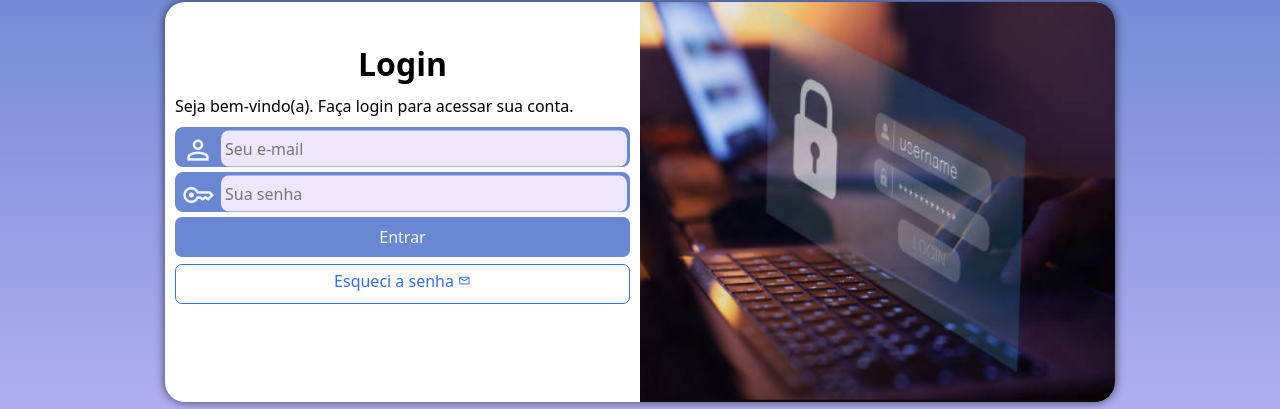
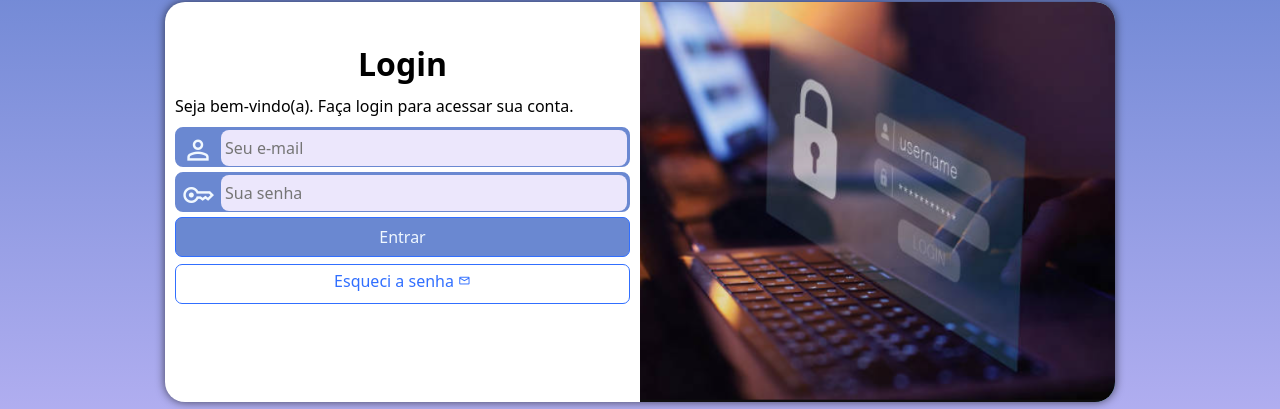
Before and after one commit to v1TorG/projeto-LOGIN, a PHP site: page / in a window 1280 px wide. Shown: the part 198-607 px from the top of the page. Run offline with PHP 8.4, Linux system fonts and the light colour scheme.

Commit message:
login corrigido

```diff
--- a/estilos/style.css
+++ b/estilos/style.css
@@ -90,14 +90,14 @@ div.campo > span{
     padding: 5px;
 }
 div.campo > input{
-    background-color: #ece6ff;
+    background-color: #ece7fc;
     font-size: 1em;
     width: calc(100% - 45px);
     height: 100%;
     border: 0px;
     border-radius: 8px;
     padding: 4px;
-    transform: translateY(-11.5px);
+    transform: translateY(-12px);
 }
 
 /*
@@ -117,9 +117,10 @@ form > input[type=submit]{
     border: none;
     border-radius: 7px;
     cursor: pointer;
+    border: 1px solid #316fff;
 }
 form > input[type=submit]:hover{
-    background-color: #ccbefc;
+    background-color: #ece6ff;
     color: #316fff;
 }
 
@@ -141,5 +142,5 @@ form > a.botao > span{
     font-size: 0.8em;
 }
 form > a.botao:hover{
-    background-color: #ccbefc;
+    background-color: #ece6ff;
 }
```
